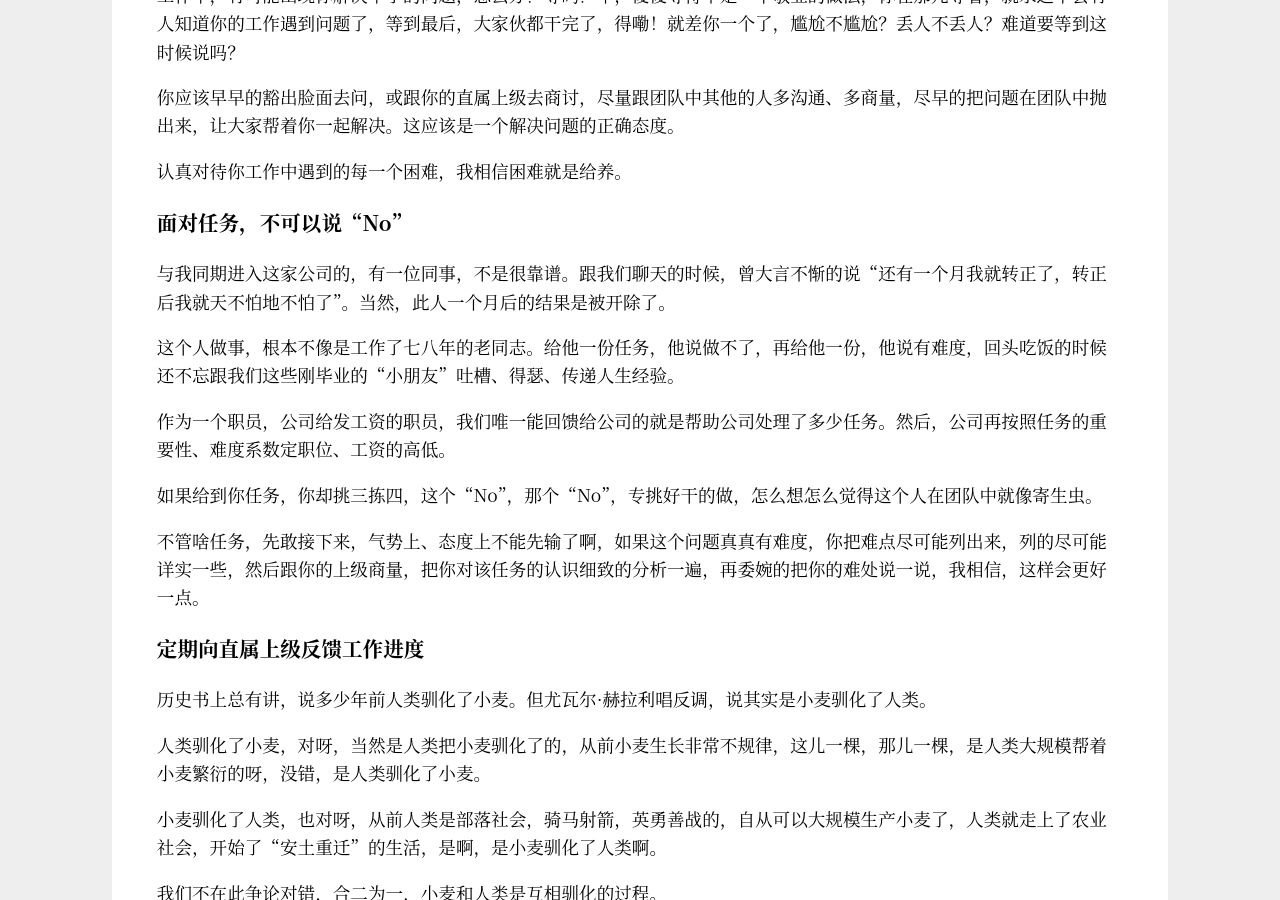
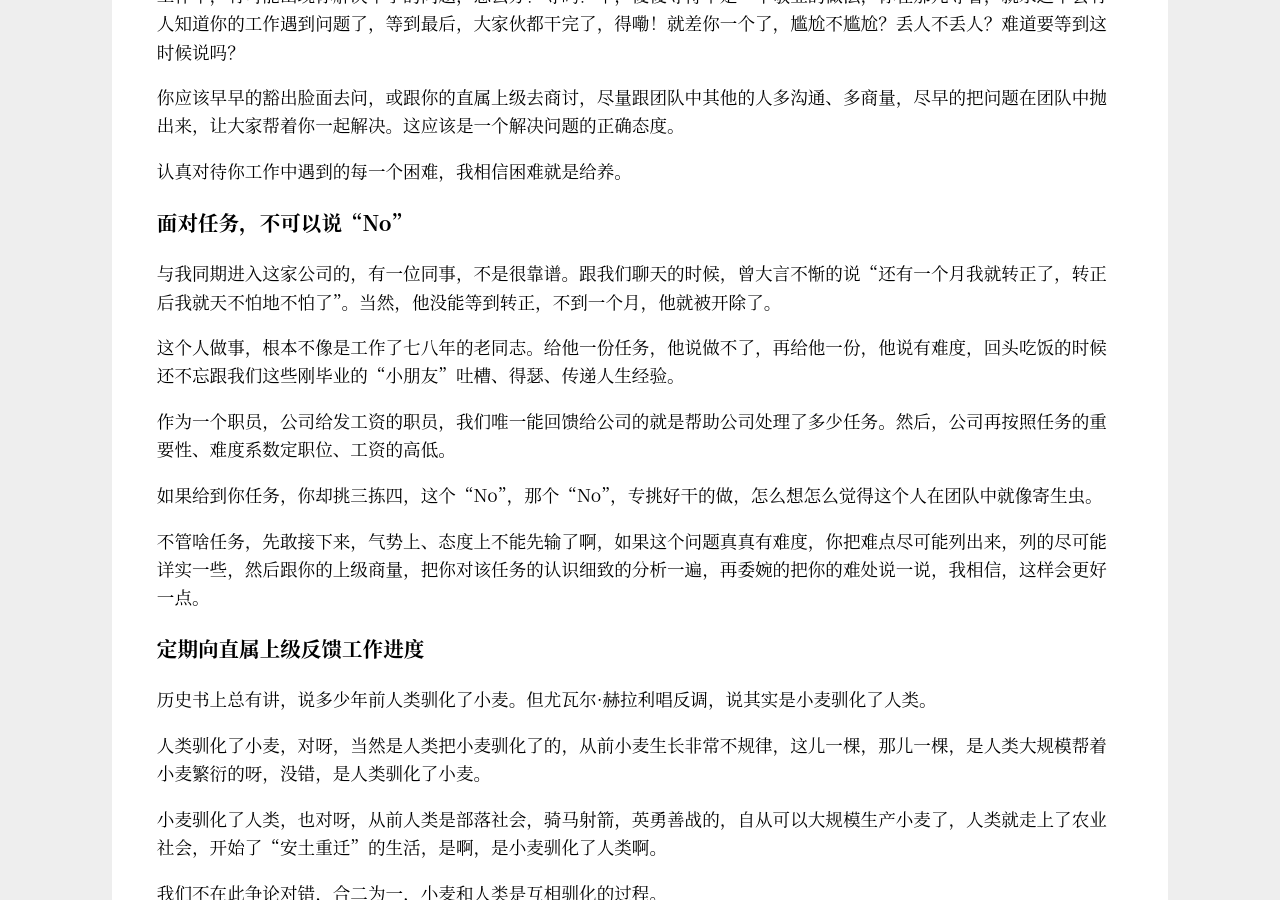
Before and after one commit to Haiyung/haiyung.github.io, a Jekyll site: the page built from _posts/2019-11-17-extra-skills-in-the-first-year-of-development.md, in a window 1280 px wide and 900 px high, scrolled down 4098 px. Built offline with Jekyll 4.4.1, drawn with Linux system fonts in a browser that asks for light colours.

Commit message:
article: update article

```diff
--- a/_posts/2019-11-17-extra-skills-in-the-first-year-of-development.md
+++ b/_posts/2019-11-17-extra-skills-in-the-first-year-of-development.md
@@ -132,7 +132,7 @@ __Contents__
 
 ### 面对任务，不可以说“No”
 
-与我同期进入这家公司的，有一位同事，不是很靠谱。跟我们聊天的时候，曾大言不惭的说“还有一个月我就转正了，转正后我就天不怕地不怕了”。当然，此人一个月后的结果是被开除了。
+与我同期进入这家公司的，有一位同事，不是很靠谱。跟我们聊天的时候，曾大言不惭的说“还有一个月我就转正了，转正后我就天不怕地不怕了”。当然，他没能等到转正，不到一个月，他就被开除了。
 
 这个人做事，根本不像是工作了七八年的老同志。给他一份任务，他说做不了，再给他一份，他说有难度，回头吃饭的时候还不忘跟我们这些刚毕业的“小朋友”吐槽、得瑟、传递人生经验。
 
```
